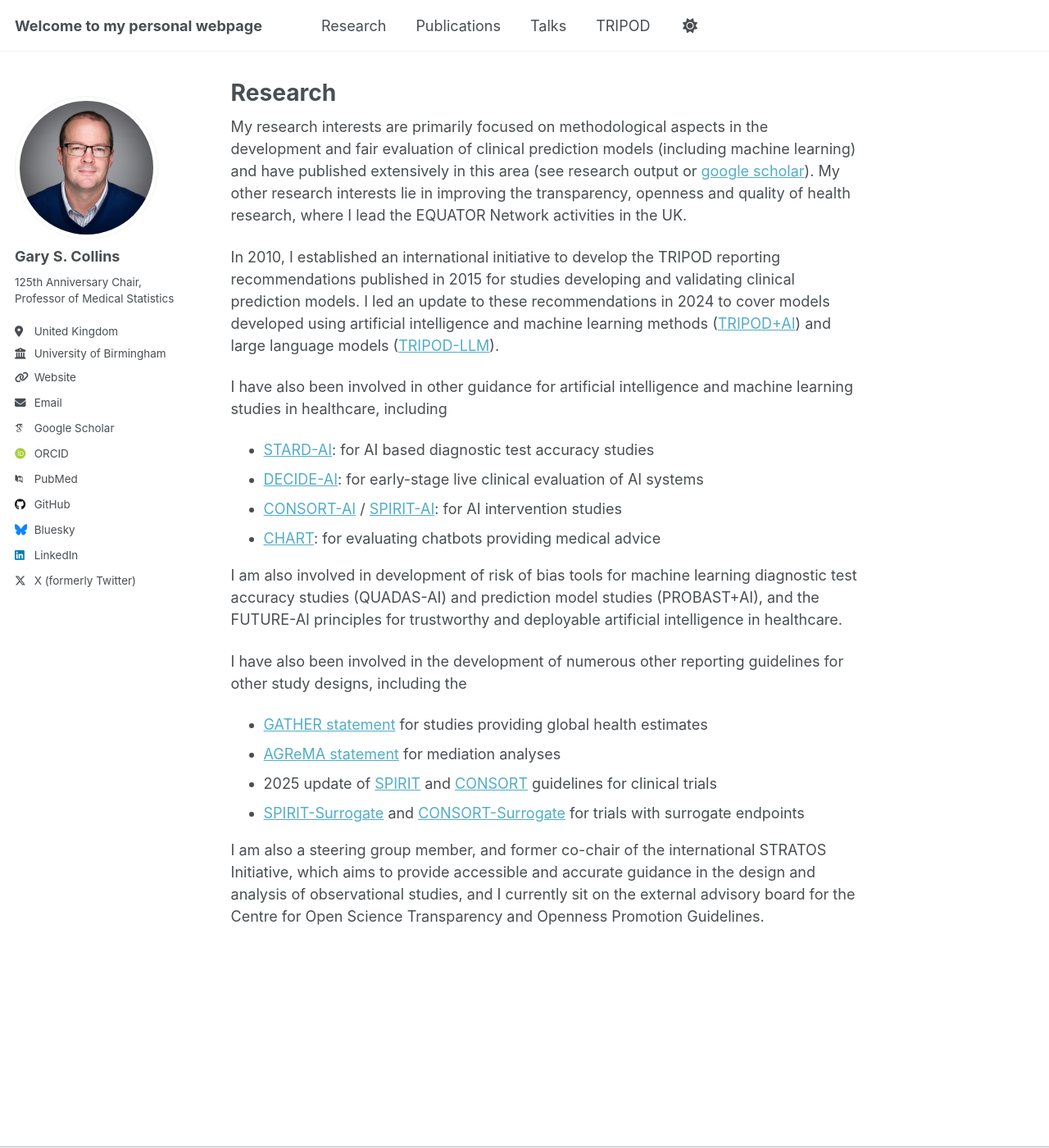
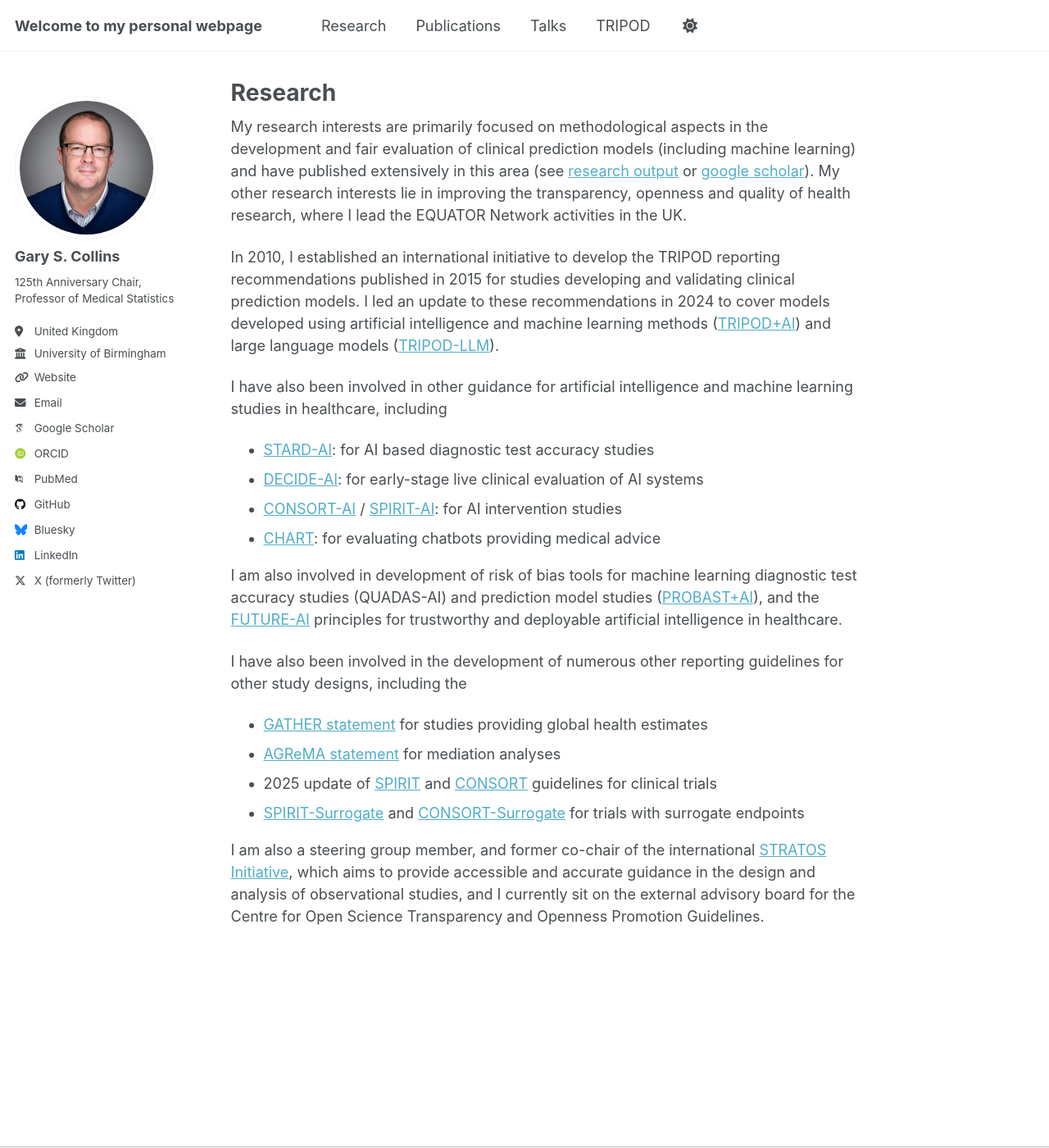
Before and after one commit to gscollins1973/gscollins1973.github.io, a Jekyll site: the page built from _pages/research.md, in a window 1280 px wide and 1400 px high. Shown: the whole window at 82% size. Built offline with Jekyll 4.4.1, drawn with Linux system fonts in a browser that asks for light colours; some web fonts are replaced; a script that is not in the unit is left out; part of the change alters nothing that is shown.

```diff
--- a/_pages/research.md
+++ b/_pages/research.md
@@ -3,7 +3,7 @@ permalink: /research/
 title: "Research"
 ---
 
-My research interests are primarily focused on methodological aspects in the development and fair evaluation of clinical prediction models (including machine learning) and have published extensively in this area (see research output or <a href="https://scholar.google.com/citations?hl=en&user=cVKF81gAAAAJ">google scholar</a>). My other research interests lie in improving the transparency, openness and quality of health research, where I lead the EQUATOR Network activities in the UK.
+My research interests are primarily focused on methodological aspects in the development and fair evaluation of clinical prediction models (including machine learning) and have published extensively in this area (see <a href="https://research.birmingham.ac.uk/en/persons/gary-collins/publications/">research output</a> or <a href="https://scholar.google.com/citations?hl=en&user=cVKF81gAAAAJ">google scholar</a>). My other research interests lie in improving the transparency, openness and quality of health research, where I lead the EQUATOR Network activities in the UK.
 
 In 2010, I established an international initiative to develop the TRIPOD reporting recommendations published in 2015 for studies developing and validating clinical prediction models. I led an update to these recommendations in 2024 to cover models developed using artificial intelligence and machine learning methods (<a href="https://www.bmj.com/content/385/bmj-2023-078378">TRIPOD+AI</a>) and large language models (<a href="https://www.nature.com/articles/s41591-024-03425-5">TRIPOD-LLM</a>).
 
@@ -14,7 +14,7 @@ I have also been involved in other guidance for artificial intelligence and mach
 - <a href="https://www.nature.com/articles/s41591-020-1034-x">CONSORT-AI</a> / <a href="https://www.nature.com/articles/s41591-020-1037-7">SPIRIT-AI</a>: for AI intervention studies
 - <a href="https://www.bmj.com/content/390/bmj-2024-083305">CHART</a>: for evaluating chatbots providing medical advice
 
-I am also involved in development of risk of bias tools for machine learning diagnostic test accuracy studies (QUADAS-AI) and prediction model studies (PROBAST+AI), and the FUTURE-AI principles for trustworthy and deployable artificial intelligence in healthcare.
+I am also involved in development of risk of bias tools for machine learning diagnostic test accuracy studies (QUADAS-AI) and prediction model studies (<a href="https://www.bmj.com/content/388/bmj-2024-082505">PROBAST+AI</a>), and the <a href="https://www.bmj.com/content/388/bmj-2024-081554">FUTURE-AI</a> principles for trustworthy and deployable artificial intelligence in healthcare.
 
 I have also been involved in the development of numerous other reporting guidelines for other study designs, including the
 
@@ -23,4 +23,4 @@ I have also been involved in the development of numerous other reporting guideli
 - 2025 update of <a href="https://jamanetwork.com/journals/jama/fullarticle/2833408">SPIRIT</a> and <a href="https://www.bmj.com/content/389/bmj-2024-081123">CONSORT</a> guidelines for clinical trials
 - <a href="https://www.bmj.com/content/386/bmj-2023-078525">SPIRIT-Surrogate</a> and <a href="https://www.bmj.com/content/386/bmj-2023-078524">CONSORT-Surrogate</a> for trials with surrogate endpoints
 
-I am also a steering group member, and former co-chair of the international STRATOS Initiative, which aims to provide accessible and accurate guidance in the design and analysis of observational studies, and I currently sit on the external advisory board for the Centre for Open Science Transparency and Openness Promotion Guidelines.
+I am also a steering group member, and former co-chair of the international <a href="https://stratos-initiative.org/">STRATOS Initiative</a>, which aims to provide accessible and accurate guidance in the design and analysis of observational studies, and I currently sit on the external advisory board for the Centre for Open Science Transparency and Openness Promotion Guidelines.
```
